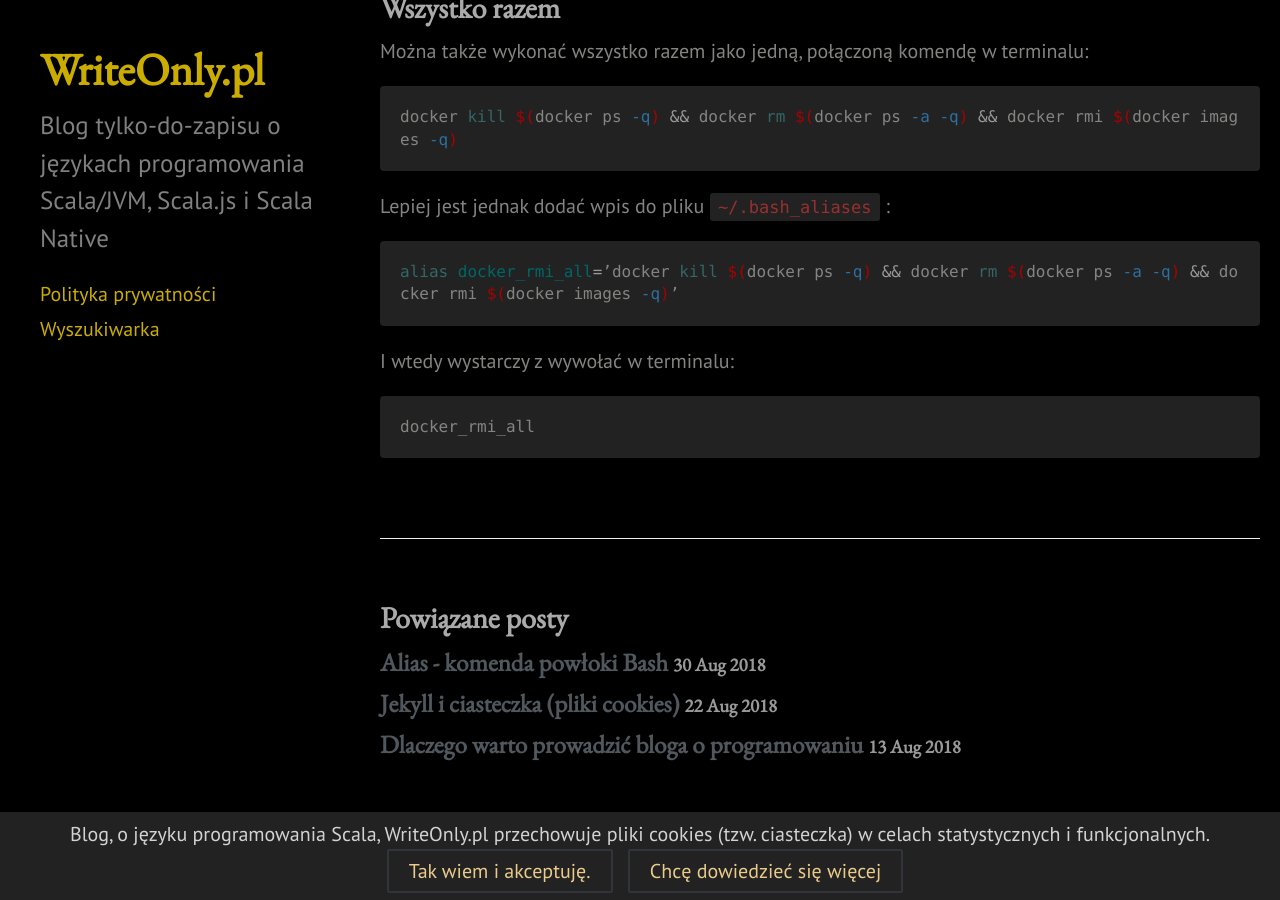
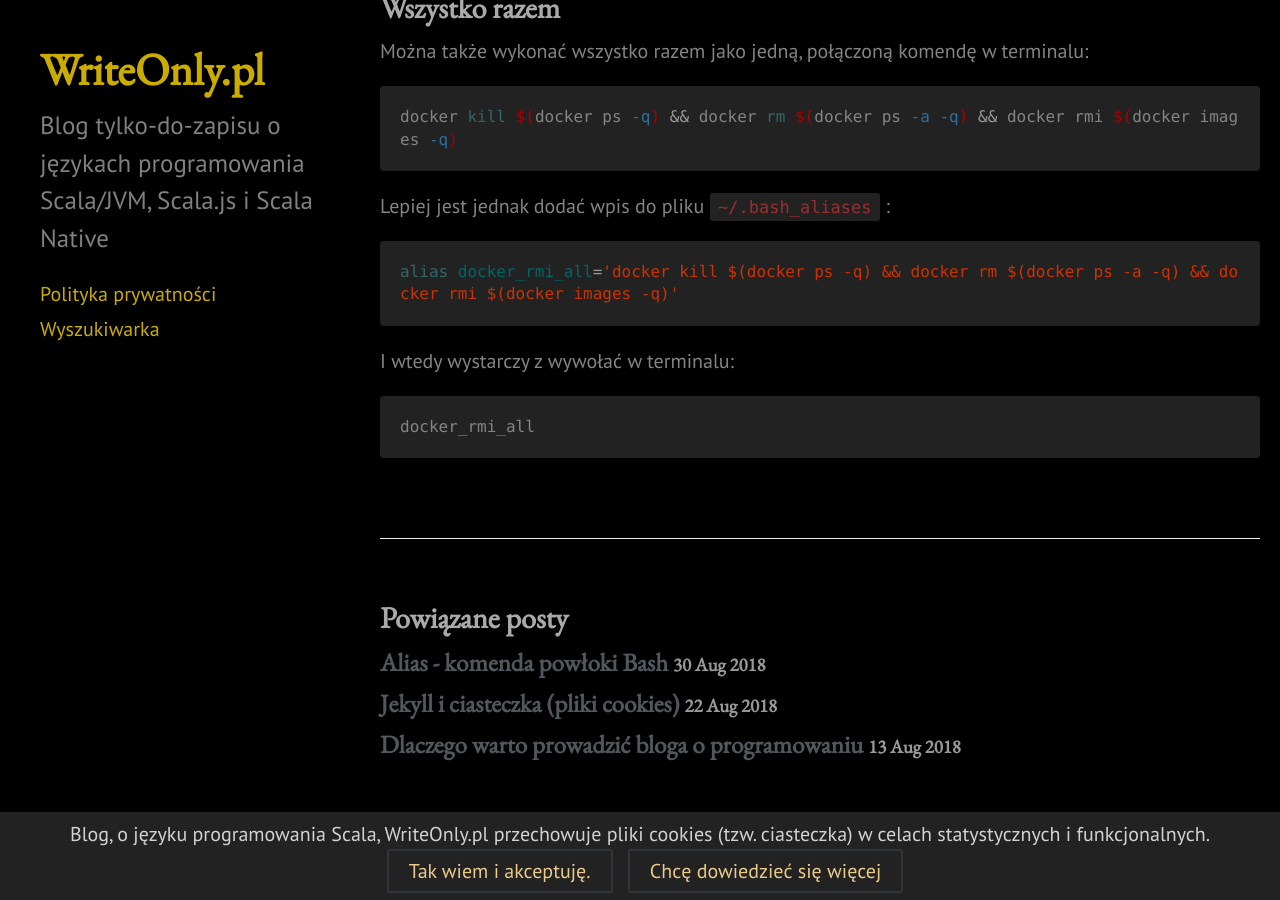
Before and after one commit to kamil-adam/kamil-adam-old, a Jekyll site: the page built from _posts/2018-09-05-docker-usuwanie-obrazow.md, in a window 1280 px wide and 900 px high, scrolled down 886 px. Built offline with Jekyll 4.4.1, drawn with Linux system fonts in a browser that asks for light colours; comment, search, counter and statistics services are not loaded.

Commit message:
fix apostrophe

````diff
--- a/_posts/2018-09-05-docker-usuwanie-obrazow.md
+++ b/_posts/2018-09-05-docker-usuwanie-obrazow.md
@@ -45,7 +45,7 @@ docker kill $(docker ps -q) && docker rm $(docker ps -a -q) && docker rmi $(dock
 
 Lepiej jest jednak dodać wpis do pliku `~/.bash_aliases` :
 ```bash
-alias docker_rmi_all=’docker kill $(docker ps -q) && docker rm $(docker ps -a -q) && docker rmi $(docker images -q)’
+alias docker_rmi_all='docker kill $(docker ps -q) && docker rm $(docker ps -a -q) && docker rmi $(docker images -q)'
 ```
 
 I wtedy wystarczy z wywołać w terminalu:
````
